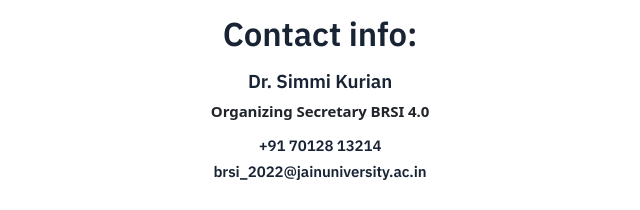
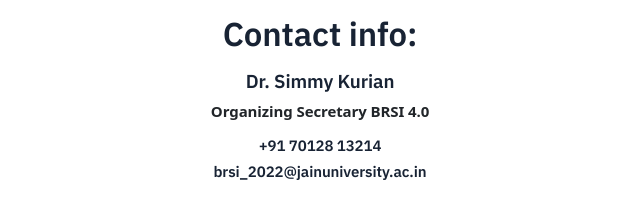
Before and after one commit to clubcss/brsi, a plain HTML site: page index.html in a window 1280 px wide. Shown: the part 3230-3440 px from the top of the page, 320-960 px from the left. Drawn offline with nearby package versions, Linux system fonts and the light colour scheme.

Commit message:
Update index.html

```diff
--- a/index.html
+++ b/index.html
@@ -179,7 +179,7 @@
                             <h4 class="oj">Contact info:
 
                             </h4>
-                            <h5>Dr. Simmi Kurian</h5>
+                            <h5>Dr. Simmy Kurian</h5>
                             <p> <b>Organizing Secretary BRSI 4.0</b> </p>
                             <h6>+91 70128 13214</h6>
                             <h6 c>brsi_2022@jainuniversity.ac.in</h6>
```
